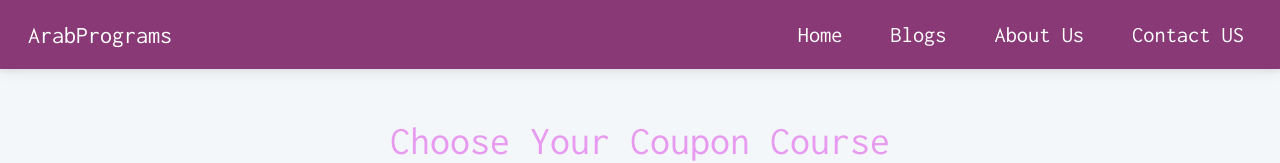
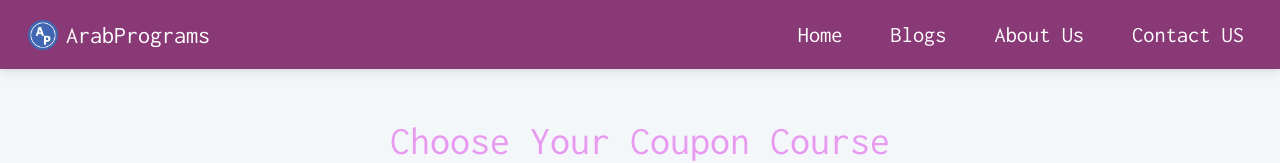
Before and after one commit to Ingimohamed/Coupons, a website: page mdb5-free-standard/index.html in a window 1280 px wide. Shown: the top 163 px of the page. Drawn offline with Linux system fonts and the light colour scheme.

Commit message:
add logo

```diff
--- a/mdb5-free-standard/index.html
+++ b/mdb5-free-standard/index.html
@@ -25,7 +25,15 @@
        <!-- Navbar -->
 <nav class="navbar navbar-expand-lg navbar-light bg-light">
   <div class="container-fluid">
-    <a class="navbar-brand mx-3" href="#">ArabPrograms</a>
+    <a class="navbar-brand mx-3" href="#">
+      <img
+        src="img/logo.png"
+        class="me-2"
+        height="30"
+        alt="MDB Logo"
+        loading="lazy"
+      />
+      ArabPrograms</a>
     <button
       class="navbar-toggler"
       type="button"
```
Also changed, not shown: mdb5-free-standard/img/logo.png (added).
